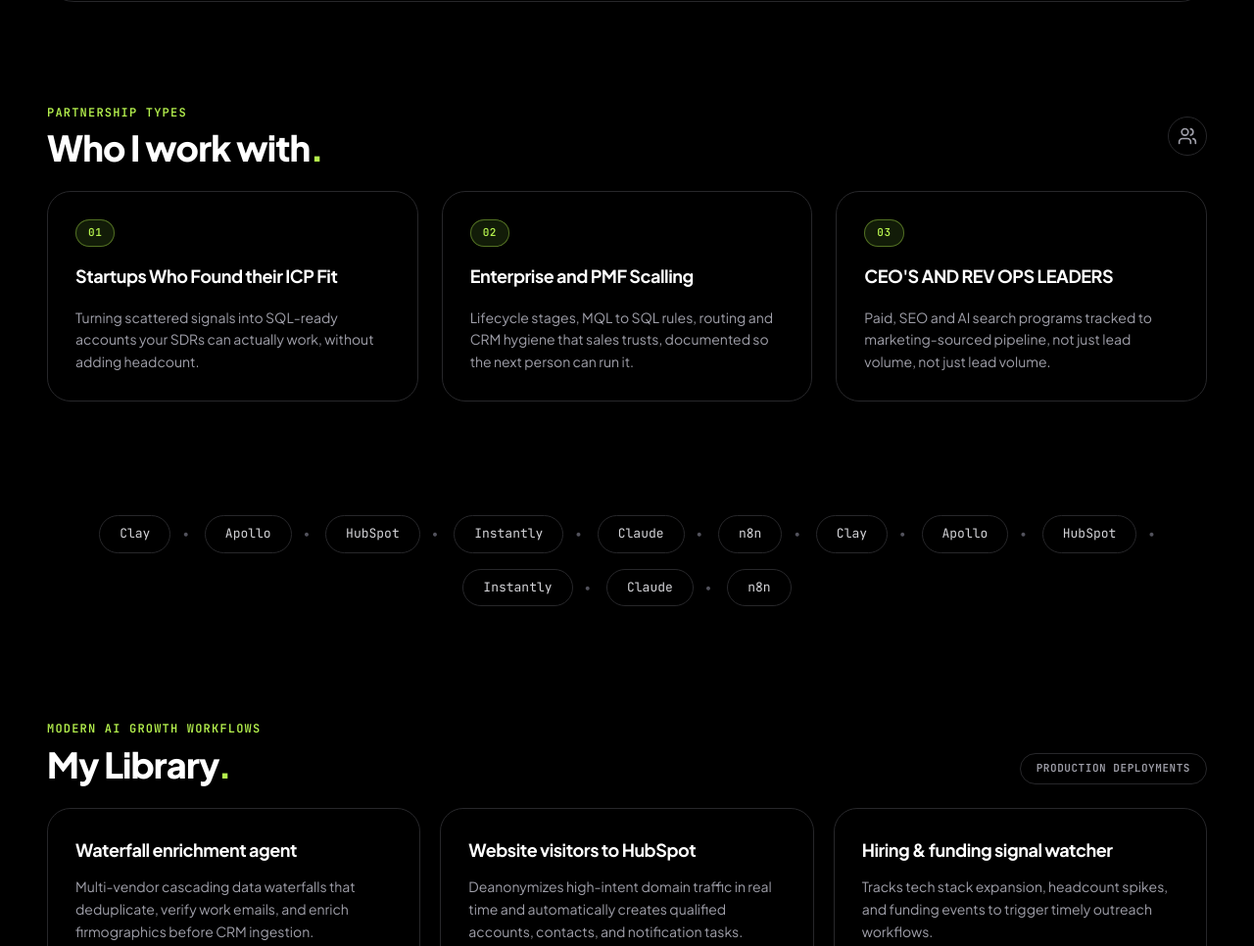
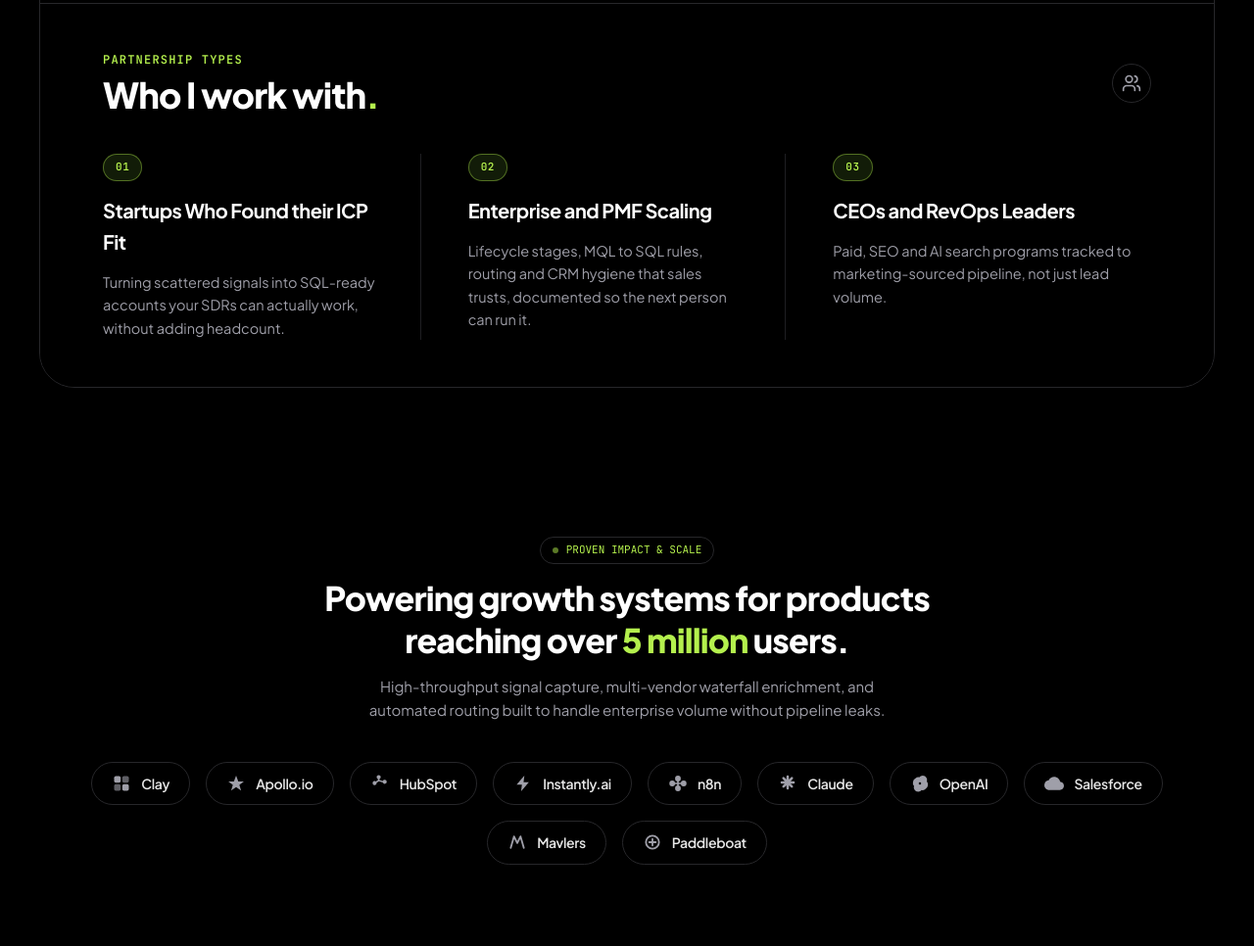
Before and after one commit to digital-experts-team/AI-Growth-Portfolio, an Astro site: page / in a window 1280 px wide. Shown: the part 790-1756 px from the top of the page at 98% size. Built offline with nearby package versions, Linux system fonts and the light colour scheme; Astro itself is replaced by a stand-in of ours; no server answers.

Commit message:
feat: embed Who I Work With within Hero container and add 5M users scale proof with clean logo row

```diff
--- a/src/components/DarkToolRail.astro
+++ b/src/components/DarkToolRail.astro
@@ -1,34 +1,124 @@
 ---
-const tools = [
-  'Clay',
-  'Apollo',
-  'HubSpot',
-  'Instantly',
-  'Claude',
-  'n8n',
-  'Clay',
-  'Apollo',
-  'HubSpot',
-  'Instantly',
-  'Claude',
-  'n8n',
+// DarkToolRail.astro - Section between Hero and My Library
+// Features the 5 million users statement and a clean row of logos on solid super black
+const logos = [
+  {
+    name: 'Clay',
+    category: 'Waterfall Enrichment',
+    svg: `<svg class="w-5 h-5" viewBox="0 0 24 24" fill="currentColor">
+      <rect x="3" y="3" width="8" height="8" rx="2"/>
+      <rect x="13" y="3" width="8" height="8" rx="2" opacity="0.6"/>
+      <rect x="3" y="13" width="8" height="8" rx="2" opacity="0.6"/>
+      <rect x="13" y="13" width="8" height="8" rx="2"/>
+    </svg>`,
+  },
+  {
+    name: 'Apollo.io',
+    category: 'B2B Data Intelligence',
+    svg: `<svg class="w-5 h-5" viewBox="0 0 24 24" fill="currentColor">
+      <path d="M12 2.5L14.7 9.5H21.5L16 13.8L18.1 20.8L12 16.5L5.9 20.8L8 13.8L2.5 9.5H9.3L12 2.5Z"/>
+    </svg>`,
+  },
+  {
+    name: 'HubSpot',
+    category: 'CRM & Marketing Hub',
+    svg: `<svg class="w-5 h-5" viewBox="0 0 24 24" fill="currentColor">
+      <path d="M17.5 7.5a2.5 2.5 0 0 0-2.3 1.55l-4.1-1.37a2.5 2.5 0 0 0 .15-.68V6.5a2.5 2.5 0 1 0-2 0v.5c0 .24.05.47.14.68l-2.6 1.8A2.5 2.5 0 1 0 7.8 11.2l2.45-1.7a2.46 2.46 0 0 0 1-.03l4.03 1.34a2.5 2.5 0 1 0 2.22-3.31Z"/>
+    </svg>`,
+  },
+  {
+    name: 'Instantly.ai',
+    category: 'Outbound Scale',
+    svg: `<svg class="w-5 h-5" viewBox="0 0 24 24" fill="currentColor">
+      <path d="M13.5 2.5L4 13.5h6.5L9.5 21.5L19 10.5h-6.5l1-8Z"/>
+    </svg>`,
+  },
+  {
+    name: 'n8n',
+    category: 'Workflow Automation',
+    svg: `<svg class="w-5 h-5" viewBox="0 0 24 24" fill="none" stroke="currentColor" stroke-width="2">
+      <circle cx="5" cy="12" r="2.5" fill="currentColor"/>
+      <circle cx="12" cy="6" r="2.5" fill="currentColor"/>
+      <circle cx="12" cy="18" r="2.5" fill="currentColor"/>
+      <circle cx="19" cy="12" r="2.5" fill="currentColor"/>
+      <path d="M7.5 12h9M12 8.5v7" stroke-linecap="round"/>
+    </svg>`,
+  },
+  {
+    name: 'Claude',
+    category: 'Anthropic AI Agent',
+    svg: `<svg class="w-5 h-5" viewBox="0 0 24 24" fill="currentColor">
+      <path d="M12 2a1.5 1.5 0 0 1 1.5 1.5v3.6l2.55-2.55a1.5 1.5 0 1 1 2.12 2.12L15.62 9.22h3.63a1.5 1.5 0 1 1 0 3h-3.63l2.55 2.55a1.5 1.5 0 0 1-2.12 2.12L13.5 14.34v3.63a1.5 1.5 0 1 1-3 0v-3.63l-2.55 2.55a1.5 1.5 0 1 1-2.12-2.12L8.38 12.22H4.75a1.5 1.5 0 1 1 0-3h3.63L5.83 6.67a1.5 1.5 0 1 1 2.12-2.12L10.5 7.1V3.5A1.5 1.5 0 0 1 12 2Z"/>
+    </svg>`,
+  },
+  {
+    name: 'OpenAI',
+    category: 'LLM Reasoning',
+    svg: `<svg class="w-5 h-5" viewBox="0 0 24 24" fill="currentColor">
+      <path d="M20.5 9.5a5.5 5.5 0 0 0-.46-4.47 5.6 5.6 0 0 0-4.63-2.73 5.48 5.48 0 0 0-4.32 2.05A5.5 5.5 0 0 0 6.6 5.8a5.55 5.55 0 0 0-3.1 4.39 5.5 5.5 0 0 0 1.25 4.88 5.5 5.5 0 0 0 .46 4.47 5.6 5.6 0 0 0 4.63 2.73 5.48 5.48 0 0 0 4.32-2.05 5.5 5.5 0 0 0 4.49-1.45 5.55 5.55 0 0 0 3.1-4.39 5.5 5.5 0 0 0-1.25-4.88ZM12 13.5a1.5 1.5 0 1 1 1.5-1.5 1.5 1.5 0 0 1-1.5 1.5Z"/>
+    </svg>`,
+  },
+  {
+    name: 'Salesforce',
+    category: 'Enterprise CRM',
+    svg: `<svg class="w-5 h-5" viewBox="0 0 24 24" fill="currentColor">
+      <path d="M19.35 10.04C18.67 6.59 15.64 4 12 4 9.11 4 6.6 5.64 5.35 8.04 2.34 8.36 0 10.91 0 14c0 3.31 2.69 6 6 6h13c2.76 0 5-2.24 5-5 0-2.64-2.05-4.78-4.65-4.96z"/>
+    </svg>`,
+  },
+  {
+    name: 'Mavlers',
+    category: 'Agency Scale Partner',
+    svg: `<svg class="w-5 h-5" viewBox="0 0 24 24" fill="none" stroke="currentColor" stroke-width="2.2" stroke-linecap="round" stroke-linejoin="round">
+      <path d="M4 19L8 5l4 8 4-8 4 14"/>
+    </svg>`,
+  },
+  {
+    name: 'Paddleboat',
+    category: 'SDR Acceleration',
+    svg: `<svg class="w-5 h-5" viewBox="0 0 24 24" fill="none" stroke="currentColor" stroke-width="2.2" stroke-linecap="round" stroke-linejoin="round">
+      <circle cx="12" cy="12" r="8"/>
+      <path d="M12 8v8M8 12h8"/>
+    </svg>`,
+  }
 ];
 ---
 
-<div class="w-full py-4 bg-[#000000]" aria-label="Core Technology Integrations">
-  <div class="relative w-full overflow-hidden bg-[#000000]">
-    <!-- Scrolling Rail without gradients -->
-    <div class="flex items-center justify-center gap-3 sm:gap-4 flex-wrap select-none py-1">
-      {tools.map((tool, index) => (
-        <div class="flex items-center gap-3">
-          <div class="px-4 sm:px-5 py-2 rounded-full bg-[#000000] hover:bg-zinc-950 border border-zinc-800 text-zinc-300 hover:text-white text-[12px] sm:text-[13px] font-mono transition-all duration-200 shadow-sm cursor-default">
-            {tool}
+<section class="w-full py-8 sm:py-12 bg-[#000000]" aria-labelledby="scale-impact-heading">
+  <div class="flex flex-col gap-8 sm:gap-10">
+    <!-- TEXT DESCRIBING 5 MILLION USERS -->
+    <div class="flex flex-col items-center text-center gap-3.5 max-w-3xl mx-auto px-4">
+      <div class="inline-flex items-center gap-2 px-3 py-1 rounded-full bg-[#000000] border border-zinc-800 text-[11px] font-mono text-[#b4f04d]">
+        <span class="w-1.5 h-1.5 rounded-full bg-[#b4f04d] animate-pulse"></span>
+        <span>PROVEN IMPACT & SCALE</span>
+      </div>
+
+      <h3 id="scale-impact-heading" class="text-2xl sm:text-3xl lg:text-[34px] font-extrabold text-white tracking-tight leading-tight">
+        Powering growth systems for products reaching over <span class="text-[#b4f04d]">5 million</span> users.
+      </h3>
+
+      <p class="text-zinc-400 text-[14px] sm:text-[15px] max-w-xl leading-relaxed font-light">
+        High-throughput signal capture, multi-vendor waterfall enrichment, and automated routing built to handle enterprise volume without pipeline leaks.
+      </p>
+    </div>
+
+    <!-- CLEAN ROW OF LOGOS BELOW -->
+    <div class="relative w-full overflow-hidden bg-[#000000]">
+      <!-- Clean row of logos - centered wrap on desktop, smooth horizontal rail on mobile -->
+      <div class="flex items-center justify-center gap-3 sm:gap-4 flex-wrap px-4 select-none">
+        {logos.map((logo) => (
+          <div
+            class="flex items-center gap-2.5 px-4 sm:px-5 py-2.5 rounded-full bg-[#000000] hover:bg-zinc-950 border border-zinc-800 hover:border-zinc-700 text-zinc-300 hover:text-white transition-all duration-200 group cursor-default shadow-sm"
+            title={`${logo.name} — ${logo.category}`}
+          >
+            <div class="text-zinc-400 group-hover:text-[#b4f04d] transition-colors flex items-center justify-center">
+              <Fragment set:html={logo.svg} />
+            </div>
+            <span class="text-[13px] sm:text-[14px] font-semibold tracking-tight text-white/90 group-hover:text-white">
+              {logo.name}
+            </span>
           </div>
-          {index < tools.length - 1 && (
-            <span class="text-zinc-600 text-xs hidden sm:inline-block">•</span>
-          )}
-        </div>
-      ))}
+        ))}
+      </div>
     </div>
   </div>
-</div>
+</section>
--- a/src/components/HeroFromUIUX.astro
+++ b/src/components/HeroFromUIUX.astro
@@ -1,5 +1,8 @@
 ---
 // HeroFromUIUX.astro - Single rounded container rectangle with solid super black background (no gradients)
+// Encloses both hero floating content and Who I Work With within the same container
+import WhoIWorkWithSection from './WhoIWorkWithSection.astro';
+
 export interface Props {
   photoUrl?: string;
 }
@@ -15,8 +18,10 @@
 >
   <div class="max-w-[1360px] mx-auto">
     <!-- SINGLE CLEAN CONTAINER RECTANGLE WITH CORNER RADIUS - PURE SUPER BLACK -->
-    <div class="relative w-full rounded-[28px] sm:rounded-[36px] overflow-hidden bg-[#000000] border border-zinc-800 shadow-2xl min-h-[580px] sm:min-h-[640px] lg:min-h-[680px] flex items-center">
+    <div class="relative w-full rounded-[28px] sm:rounded-[36px] overflow-hidden bg-[#000000] border border-zinc-800 shadow-2xl flex flex-col">
 
+      <!-- TOP HERO PORTION: PHOTO ON LEFT + FLOATING CONTENT ON RIGHT -->
+      <div class="relative w-full min-h-[580px] sm:min-h-[640px] lg:min-h-[680px] flex items-center">
         <!-- Photo Layer: Anchored to left -->
         <div class="absolute inset-y-0 left-0 w-full lg:w-1/2 overflow-hidden pointer-events-none">
           <img
@@ -110,6 +115,13 @@
 
           </div>
         </div>
+      </div>
+
+      <!-- INTERNAL DIVIDER WITHIN HERO CONTAINER -->
+      <div class="w-full border-t border-zinc-800"></div>
+
+      <!-- WHO I WORK WITH SECTION EMBEDDED INSIDE HERO CONTAINER -->
+      <WhoIWorkWithSection />
 
     </div>
   </div>
--- a/src/components/WhoIWorkWithSection.astro
+++ b/src/components/WhoIWorkWithSection.astro
@@ -7,25 +7,25 @@
   },
   {
     num: '02',
-    title: 'Enterprise and PMF Scalling',
+    title: 'Enterprise and PMF Scaling',
     description: 'Lifecycle stages, MQL to SQL rules, routing and CRM hygiene that sales trusts, documented so the next person can run it.',
   },
   {
     num: '03',
-    title: "CEO'S AND REV OPS LEADERS",
-    description: 'Paid, SEO and AI search programs tracked to marketing-sourced pipeline, not just lead volume, not just lead volume.',
+    title: "CEOs and RevOps Leaders",
+    description: 'Paid, SEO and AI search programs tracked to marketing-sourced pipeline, not just lead volume.',
   },
 ];
 ---
 
-<section class="flex flex-col gap-6 bg-[#000000]" id="explore-work" aria-labelledby="partners-heading">
+<div class="relative z-10 w-full px-6 sm:px-10 lg:px-14 xl:px-16 py-10 sm:py-12 bg-[#000000]" id="explore-work" aria-labelledby="partners-heading">
   <!-- Section Header -->
-  <div class="flex items-center justify-between">
+  <div class="flex items-center justify-between pb-8">
     <div class="flex flex-col gap-1.5">
       <span class="text-[12px] font-bold text-[#b4f04d] tracking-widest uppercase font-mono">
         PARTNERSHIP TYPES
       </span>
-      <h2 id="partners-heading" class="text-3xl sm:text-4xl font-extrabold text-white tracking-tight">
+      <h2 id="partners-heading" class="text-2xl sm:text-3xl lg:text-4xl font-extrabold text-white tracking-tight">
         Who I work with<span class="text-[#b4f04d]">.</span>
       </h2>
     </div>
@@ -41,23 +41,23 @@
     </div>
   </div>
 
-  <!-- 3 Columns Grid: Solid Super Black -->
-  <div class="grid grid-cols-1 md:grid-cols-3 gap-6">
-    {partners.map((item) => (
-      <div class="p-7 rounded-[24px] bg-[#000000] hover:bg-zinc-950 border border-zinc-800 hover:border-zinc-700 transition-all flex flex-col gap-4 shadow-lg group">
+  <!-- Open 3 Columns Grid: Within Hero Container (No Card Boxes) -->
+  <div class="grid grid-cols-1 md:grid-cols-3 gap-8 lg:gap-12 pt-2">
+    {partners.map((item, index) => (
+      <div class={`flex flex-col gap-3.5 group ${index < partners.length - 1 ? 'md:border-r md:border-zinc-800/80 md:pr-8 lg:pr-10' : ''}`}>
         <!-- Numbered Badge in Lime -->
         <span class="inline-flex w-fit px-3 py-1 rounded-full bg-[#121c08] border border-[#b4f04d]/40 text-[#b4f04d] text-[11px] font-mono font-bold tracking-wider">
           {item.num}
         </span>
 
-        <h3 class="text-white text-[18px] font-bold tracking-tight group-hover:text-[#b4f04d] transition-colors">
+        <h3 class="text-white text-[19px] sm:text-[20px] font-bold tracking-tight group-hover:text-[#b4f04d] transition-colors">
           {item.title}
         </h3>
 
-        <p class="text-zinc-400 text-[14px] leading-relaxed">
+        <p class="text-zinc-400 text-[14px] sm:text-[14.5px] leading-relaxed">
           {item.description}
         </p>
       </div>
     ))}
   </div>
-</section>
+</div>
```
Also changed, not shown: src/pages/index.astro (+3 -7 lines). Lines whose indentation alone changed are shown as unchanged.
